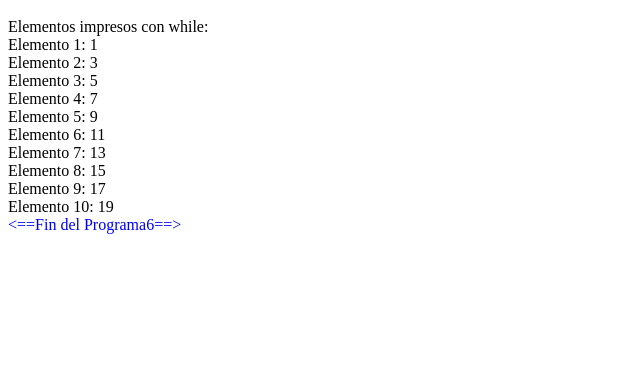
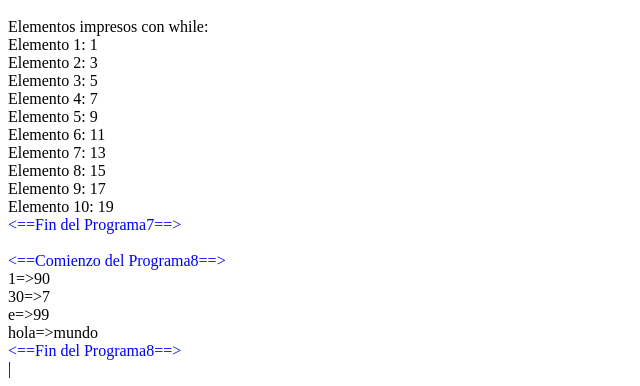
Before and after one commit to CanteroAgustin/Programacion-III, a PHP site: page / in a window 1280 px wide. Shown: the part 944-1330 px from the top of the page, without its empty margins (0-640 px from the left). Before the commit the page ends 1178 px from the top, so only its background shows below. Run offline with PHP 8.4, Linux system fonts and the light colour scheme.

Commit message:
AgustinCantero_EJ08
Agregado ej 8 y correccion menor en ej 7

```diff
--- a/Guia de ejercicios Prog III/Clase1/Parte 2/Programa7.php
+++ b/Guia de ejercicios Prog III/Clase1/Parte 2/Programa7.php
@@ -38,5 +38,5 @@ while($i < count($impares)){
     echo "Elemento ".$contImpares.": ".$impares[$i]."</br>";
     $i++;
 }
-echo "<font color='blue'><==Fin del Programa6==></font>"."</br>";
+echo "<font color='blue'><==Fin del Programa7==></font>"."</br>";
 ?>
--- /dev/null
+++ b/Guia de ejercicios Prog III/Clase1/Parte 2/Programa8.php
@@ -0,0 +1,14 @@
+<!--Aplicación Nº 8 (Carga aleatoria)
+Imprima los valores del vector asociativo siguiente usando la estructura de control foreach :
+$v[1]=90; $v[30]=7; $v['e']=99; $v['hola']= 'mundo';-->
+
+<?php
+$v[1]=90; $v[30]=7; $v['e']=99; $v['hola']= 'mundo';
+
+echo "</br>"."<font color='blue'><==Comienzo del Programa8==></font>"."</br>";
+
+foreach($v as $clave => $valor){
+    echo $clave."=>".$valor."</br>";
+}
+echo "<font color='blue'><==Fin del Programa8==></font>"."</br>";
+?>
--- a/Guia de ejercicios Prog III/index.php
+++ b/Guia de ejercicios Prog III/index.php
@@ -6,5 +6,6 @@ include_once "Clase1/Parte 1/Programa4.php";
 include_once "Clase1/Parte 1/Programa5.php";
 include_once "Clase1/Parte 2/Programa6.php";
 include_once "Clase1/Parte 2/Programa7.php";
+include_once "Clase1/Parte 2/Programa8.php";
 
-?>
+?>|
```
